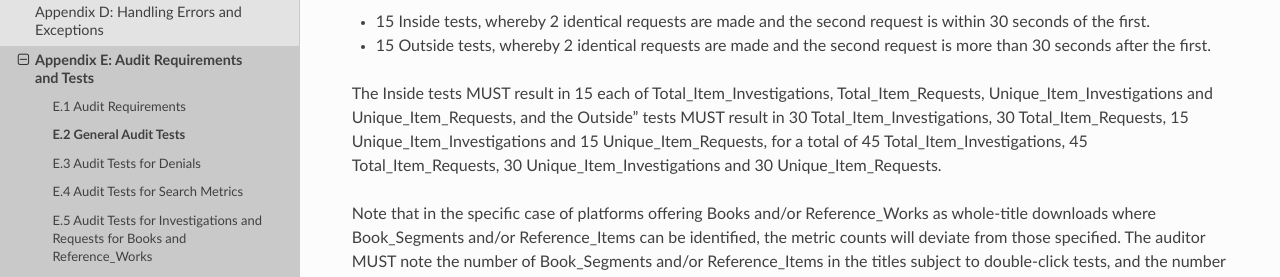
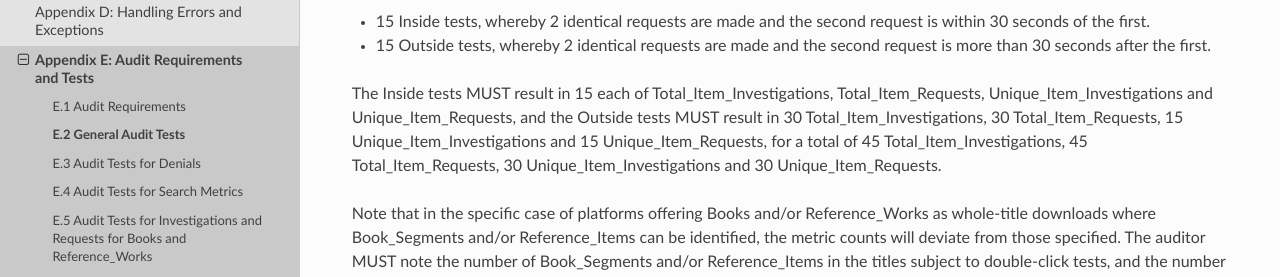
Before and after one commit to Project-Counter/cop5, a Sphinx documentation site: the page built from source/appendices/e-audit-requirements-and-tests/02-general-tests.rst, in a window 1280 px wide and 900 px high, scrolled down 745 px. Shown: the part 389-666 px from the top of the window. Built offline with Sphinx 7.4.7 and the Read the Docs theme 2.0.0, drawn with Linux system fonts in a browser that asks for light colours.

Commit message:
Some fixes

```diff
--- a/source/appendices/e-audit-requirements-and-tests/02-general-tests.rst
+++ b/source/appendices/e-audit-requirements-and-tests/02-general-tests.rst
@@ -40,6 +40,6 @@ The auditor MUST carry out a total of 30 tests:
 * 15 Inside tests, whereby 2 identical requests are made and the second request is within 30 seconds of the first.
 * 15 Outside tests, whereby 2 identical requests are made and the second request is more than 30 seconds after the first.
 
-The Inside tests MUST result in 15 each of Total_Item_Investigations, Total_Item_Requests, Unique_Item_Investigations and Unique_Item_Requests, and the Outside” tests MUST result in 30 Total_Item_Investigations, 30 Total_Item_Requests, 15 Unique_Item_Investigations and 15 Unique_Item_Requests, for a total of 45 Total_Item_Investigations, 45 Total_Item_Requests, 30 Unique_Item_Investigations and 30 Unique_Item_Requests.
+The Inside tests MUST result in 15 each of Total_Item_Investigations, Total_Item_Requests, Unique_Item_Investigations and Unique_Item_Requests, and the Outside tests MUST result in 30 Total_Item_Investigations, 30 Total_Item_Requests, 15 Unique_Item_Investigations and 15 Unique_Item_Requests, for a total of 45 Total_Item_Investigations, 45 Total_Item_Requests, 30 Unique_Item_Investigations and 30 Unique_Item_Requests.
 
 Note that in the specific case of platforms offering Books and/or Reference_Works as whole-title downloads where Book_Segments and/or Reference_Items can be identified, the metric counts will deviate from those specified. The auditor MUST note the number of Book_Segments and/or Reference_Items in the titles subject to double-click tests, and the number of Total_Item_Investigations, Total_Item_Requests, Unique_Item_Investigations and Unique_Item_Requests must reflect the number of Book_Segments and/or Reference_Items in addition to any other items tested.
--- a/source/appendices/e-audit-requirements-and-tests/06-usage-tests.rst
+++ b/source/appendices/e-audit-requirements-and-tests/06-other-usage-tests.rst
@@ -44,7 +44,7 @@ The auditor MUST request
 This MUST result in 40 each of Total_Item_Investigations, Total_Item_Requests, Unique_Item_Investigations and Unique_Item_Requests with Access_Type Controlled; the same again for Access_Type Open; and 20 each of Total_Item_Investigations, Total_Item_Requests, Unique_Item_Investigations and Unique_Item_Requests with Access_Type Free_To_Read.
 
 
-E.5.3 Investigations Independent of Requests
+E.6.2 Investigations Independent of Requests
 """"""""""""""""""""""""""""""""""""""""""""
 
 These audit tests applies where Investigations can be reported independently of Requests. If all Investigations have a matching Request, auditors MUST note this in the audit report. This does not require an exemption from the COUNTER Project Director.
--- a/source/appendices/e-audit-requirements-and-tests/index.rst
+++ b/source/appendices/e-audit-requirements-and-tests/index.rst
@@ -19,4 +19,4 @@ Note: The main Code of Practice document takes precedence in the case of any con
    03-denial-tests
    04-search-tests
    05-book-usage-tests
-   06-usage-tests
+   06-other-usage-tests
```
